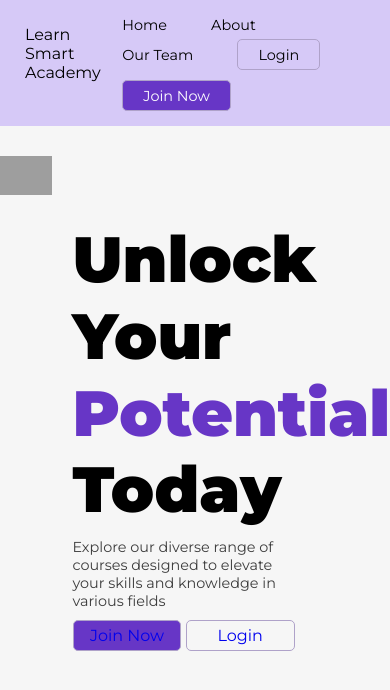
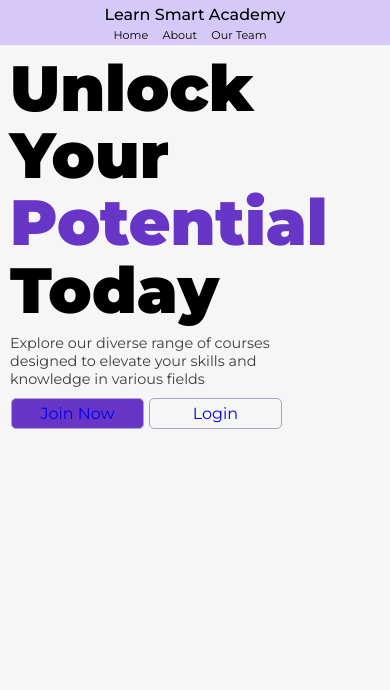
Before and after one commit to ffg22/Learn-Smart-Academy, a plain HTML site: page index.html in a window 390 px wide. Drawn offline with Linux system fonts and the light colour scheme; grey boxes are pictures that could not be loaded; a web font is replaced by a local one.

Commit message:
add responsiveness to the webpage

```diff
--- a/style.css
+++ b/style.css
@@ -16,16 +16,15 @@ header {
     display: flex;
     justify-content: space-between;
     background-color: #d6c9f7;
-    padding: 15px;
+    padding: 0 15px;
 }
 
 header .image-section h1 {
     font-size: normal;
     font-weight: normal;
     font-size: 1rem;
+    margin: 15px 0;
     padding: 5px 0;
-    margin-top: 5px;
-    margin-left: 10px;
 }
 
 header nav {
@@ -34,11 +33,12 @@ header nav {
 
 header nav ul{
     list-style-type: none;
+    margin: 15px 0;
 }
 
 header nav ul li {
     display: inline-block;
-    margin: 0 20px;
+    margin: 0 10px;
 }
 
 header nav ul li a {
@@ -49,17 +49,15 @@ header nav ul li a {
 
 header nav ul li:nth-child(4){
     border: 1px solid #afa2c9;
-    padding: 5px 20px;
-    margin-top: 5px;
     border-radius: 5px;
+    padding: 5px 10px;
 }
 
 header nav ul li:nth-child(5) {
     background-color: #6736c6;
-    padding: 5px 20px;
     border: 1px solid #afa2c9;
-    margin-top: 10px;
     border-radius: 5px;
+    padding: 5px 10px;
 }
 
 #white {
@@ -82,8 +80,13 @@ main {
     gap: 20px;
 }
 
-main.left {
+main .left {
     grid-area: 1 / 1 / 2 / 2;
+}
+
+main .left img {
+    width: 100%;
+    height: 100%;
 }
 
 main .right {
@@ -134,4 +137,138 @@ main .right p {
     width: 49%;
     border-radius: 5px;
 }
-/*#6736c6*/
+
+
+/* add responsiveness for smaller screens */
+
+@media only screen and (max-width: 780px) {
+    header nav ul li {
+        display: inline-block;
+        margin: 0 10px;
+    }
+
+    @media only screen and (max-width: 450px){
+        header {
+            padding: 0 10px;
+            display: grid;
+            grid-template-columns: auto;
+            grid-template-rows: auto auto;
+            justify-content: center;
+        }
+
+        header .image-section h1 {
+            font-weight: 500;
+            font-size: 1rem;
+            padding: 0;
+            margin: 5px 0 0 0;
+            grid-area: 1 / 1 / 2 / 2;
+        }
+
+        header nav {
+            margin: 0;
+            padding: 0;
+            grid-area: 2 / 1 / 3 / 2;
+            display: grid;
+            justify-content: center;
+        }
+
+        header nav ul{
+            list-style-type: none;
+            padding: 0;
+            margin: 0;
+            margin-bottom: 2px;
+        }
+
+        header nav ul li {
+            display: inline-block;
+            padding: 0;
+            margin: 0 10px 0 0;
+        }
+
+        header nav ul li a {
+            color: black;
+            text-decoration: none;
+            font-size: 0.7rem;
+        }
+
+        header nav ul li:nth-child(4){
+            display: none;
+        }
+
+        header nav ul li:nth-child(5) {
+            display: none;
+        }
+
+        main {
+            display: grid;
+            grid-template-columns: 1fr;
+            grid-template-rows: auto;
+            margin-top:0
+        }
+
+        main .left {
+            display: none;
+        }
+
+        main .right {
+            grid-area: 1 / 1 / 2 / 2;
+            width: 70%;
+            padding-top: 0px;
+            position: relative;
+            top: 10px;
+            margin-left: 10px;
+        }
+
+        main .right h2 {
+            font-weight:900;
+            font-size: 4rem;
+            margin-bottom: 10px;
+            line-height: 1.05;
+        }
+
+        main .right h2 span {
+            color: #6736c6;
+        }
+
+        main .right p {
+            font-size: 0.9rem;
+            color: rgb(61, 61, 61);
+        }
+
+        .right .bottom-side a:nth-child(1) {
+            width: 49%;
+            display: inline-block;
+            background-color: #6736c6;
+            padding: 5px 10px;
+            border: 1px solid #afa2c9;
+            margin-top: 10px;
+            text-decoration: none;
+            border-radius: 5px;
+        }
+
+        .right .bottom-side {
+            text-align: center;
+        }
+
+        .right .bottom-side a:nth-child(2) {
+            display: inline-block;
+            border: 1px solid #afa2c9;
+            padding: 5px 10px;
+            margin-top: 5px;
+            text-decoration: none;
+            width: 49%;
+            border-radius: 5px;
+        }
+
+    }
+
+    @media only screen and (max-width: 380px) {
+        main .right h2 {
+            font-weight:900;
+            font-size: 3rem;
+            margin-bottom: 10px;
+            line-height: 1;
+        }
+    }
+
+}
```
